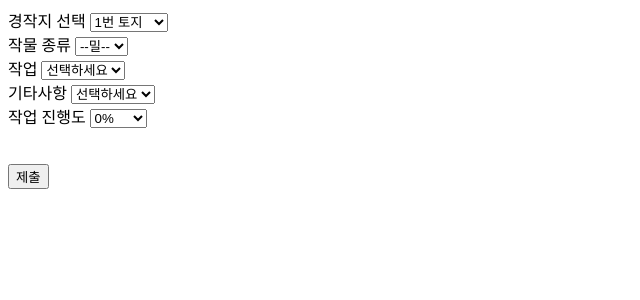
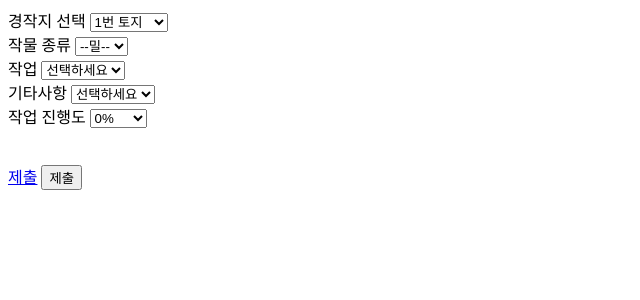
Before and after one commit to shjeon0304/AGMO, a Django app: page /homeapp/diary/ in a window 1280 px wide. Shown: the top 300 px of the page, without its empty margins (0-640 px from the left). Run offline with Django 5.2, Linux system fonts and the light colour scheme.

Commit message:
Update diary.html

```diff
--- a/homeapp/templates/diary.html
+++ b/homeapp/templates/diary.html
@@ -118,6 +118,7 @@
     </div>
     <br>
     <br>
+    <a class="nav-link" href="{% url 'index' %}">제출</a>
     <input type="submit" value="제출">
 </form>
 </body>
```
